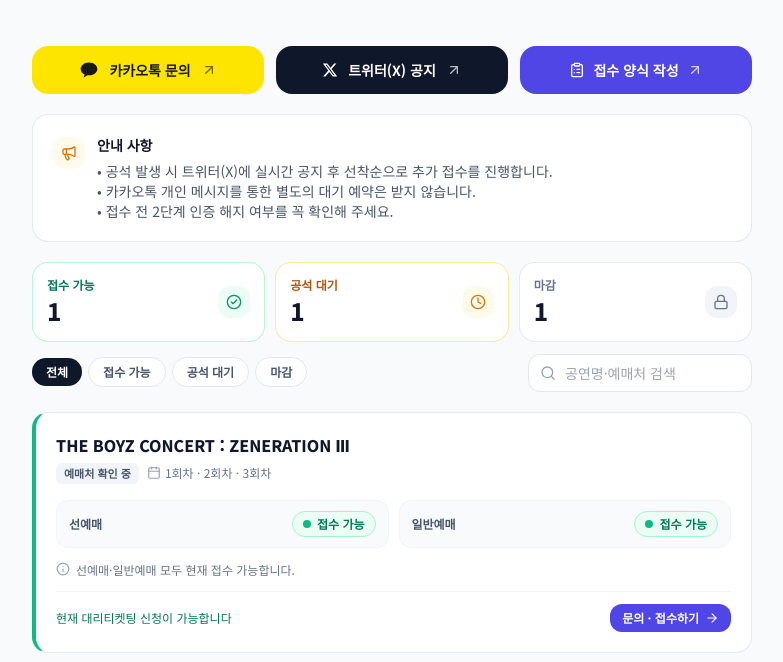
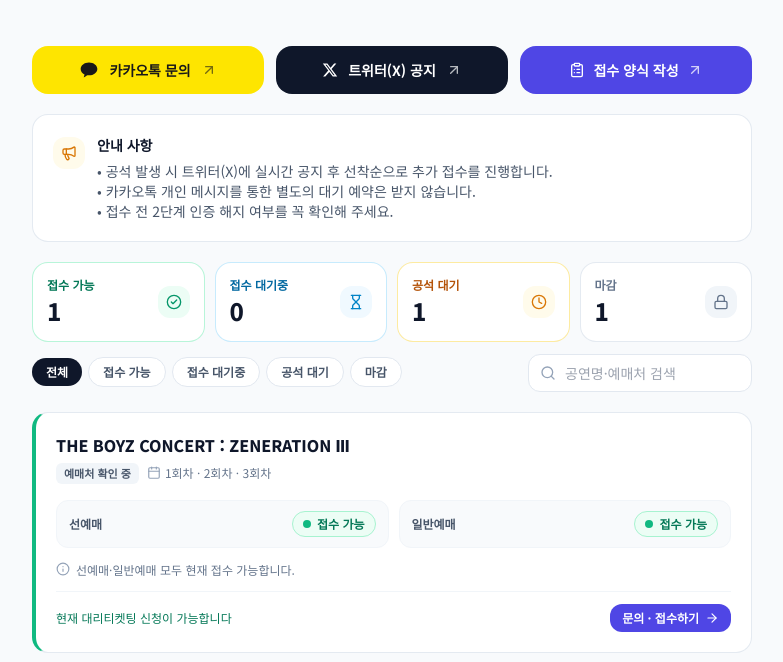
Before and after one commit to dot-space-app/ticket-status, a plain HTML site: page index.html in a window 1280 px wide. Shown: the part 67-729 px from the top of the page, without its empty margins (248-1031 px from the left). Drawn offline with nearby package versions, Linux system fonts and the light colour scheme.

Commit message:
Add files via upload

```diff
--- a/index.html
+++ b/index.html
@@ -150,7 +150,7 @@
 
     <!-- Summary & Filter Bar -->
     <section class="space-y-3">
-      <div class="grid grid-cols-3 gap-2.5">
+      <div class="grid grid-cols-2 sm:grid-cols-4 gap-2.5">
         <div class="rounded-2xl bg-white border border-emerald-200/80 p-3 sm:p-3.5 flex items-center justify-between">
           <div>
             <p class="text-[11px] sm:text-xs font-semibold text-emerald-700">접수 가능</p>
@@ -158,6 +158,15 @@
           </div>
           <span class="w-8 h-8 rounded-xl bg-emerald-50 text-emerald-600 flex items-center justify-center shrink-0">
             <i data-lucide="check-circle-2" class="w-4 h-4"></i>
+          </span>
+        </div>
+        <div class="rounded-2xl bg-white border border-sky-200/80 p-3 sm:p-3.5 flex items-center justify-between">
+          <div>
+            <p class="text-[11px] sm:text-xs font-semibold text-sky-700">접수 대기중</p>
+            <p id="countPending" class="text-xl sm:text-2xl font-extrabold text-slate-900 mt-0.5">0</p>
+          </div>
+          <span class="w-8 h-8 rounded-xl bg-sky-50 text-sky-600 flex items-center justify-center shrink-0">
+            <i data-lucide="hourglass" class="w-4 h-4"></i>
           </span>
         </div>
         <div class="rounded-2xl bg-white border border-amber-200/80 p-3 sm:p-3.5 flex items-center justify-between">
@@ -185,6 +194,7 @@
         <div id="filterTabs" class="flex items-center gap-1.5 overflow-x-auto pb-0.5">
           <button type="button" data-filter="all" class="filter-btn px-3.5 py-1.5 rounded-full text-xs font-bold transition whitespace-nowrap bg-slate-900 text-white">전체</button>
           <button type="button" data-filter="open" class="filter-btn px-3.5 py-1.5 rounded-full text-xs font-semibold transition whitespace-nowrap bg-white text-slate-600 border border-slate-200 hover:bg-slate-50">접수 가능</button>
+          <button type="button" data-filter="pending" class="filter-btn px-3.5 py-1.5 rounded-full text-xs font-semibold transition whitespace-nowrap bg-white text-slate-600 border border-slate-200 hover:bg-slate-50">접수 대기중</button>
           <button type="button" data-filter="wait" class="filter-btn px-3.5 py-1.5 rounded-full text-xs font-semibold transition whitespace-nowrap bg-white text-slate-600 border border-slate-200 hover:bg-slate-50">공석 대기</button>
           <button type="button" data-filter="closed" class="filter-btn px-3.5 py-1.5 rounded-full text-xs font-semibold transition whitespace-nowrap bg-white text-slate-600 border border-slate-200 hover:bg-slate-50">마감</button>
         </div>
@@ -302,6 +312,7 @@
             <label for="inputPresale" class="block text-xs font-bold text-slate-700 mb-1.5">선예매 상태</label>
             <select id="inputPresale" class="w-full px-3 py-2.5 rounded-xl text-sm border border-slate-200 bg-white focus:outline-none focus:ring-2 focus:ring-indigo-500/30 focus:border-indigo-500">
               <option value="open">접수 가능</option>
+              <option value="pending">접수 대기중</option>
               <option value="wait">공석 대기</option>
               <option value="closed">마감</option>
               <option value="none">해당 없음</option>
@@ -311,6 +322,7 @@
             <label for="inputGeneral" class="block text-xs font-bold text-slate-700 mb-1.5">일반예매 상태</label>
             <select id="inputGeneral" class="w-full px-3 py-2.5 rounded-xl text-sm border border-slate-200 bg-white focus:outline-none focus:ring-2 focus:ring-indigo-500/30 focus:border-indigo-500">
               <option value="open">접수 가능</option>
+              <option value="pending">접수 대기중</option>
               <option value="wait">공석 대기</option>
               <option value="closed">마감</option>
               <option value="none">해당 없음</option>
@@ -449,6 +461,12 @@
         dotClass: "bg-emerald-500",
         pulse: true
       },
+      pending: {
+        label: "접수 대기중",
+        badgeClass: "bg-sky-50 text-sky-700 border-sky-200",
+        dotClass: "bg-sky-500",
+        pulse: false
+      },
       wait: {
         label: "공석 대기",
         badgeClass: "bg-amber-50 text-amber-700 border-amber-200",
@@ -469,7 +487,7 @@
       }
     };
 
-    const STATUS_CYCLE = ["open", "wait", "closed", "none"];
+    const STATUS_CYCLE = ["open", "pending", "wait", "closed", "none"];
 
     let state = loadLocalState();
     let ghAuth = loadGhAuth();
@@ -726,6 +744,7 @@
 
     function getConcertOverallCategory(c) {
       if (c.presale === "open" || c.general === "open") return "open";
+      if (c.presale === "pending" || c.general === "pending") return "pending";
       if (c.presale === "wait" || c.general === "wait") return "wait";
       return "closed";
     }
@@ -796,15 +815,18 @@
 
       // Counts
       let openCount = 0;
+      let pendingCount = 0;
       let waitCount = 0;
       let closedCount = 0;
       state.concerts.forEach((c) => {
         const cat = getConcertOverallCategory(c);
         if (cat === "open") openCount++;
+        else if (cat === "pending") pendingCount++;
         else if (cat === "wait") waitCount++;
         else closedCount++;
       });
       document.getElementById("countOpen").textContent = openCount;
+      document.getElementById("countPending").textContent = pendingCount;
       document.getElementById("countWait").textContent = waitCount;
       document.getElementById("countClosed").textContent = closedCount;
 
@@ -836,6 +858,8 @@
             const accentBorder =
               cat === "open"
                 ? "border-l-4 border-l-emerald-500"
+                : cat === "pending"
+                ? "border-l-4 border-l-sky-500"
                 : cat === "wait"
                 ? "border-l-4 border-l-amber-400"
                 : "border-l-4 border-l-slate-300";
```
